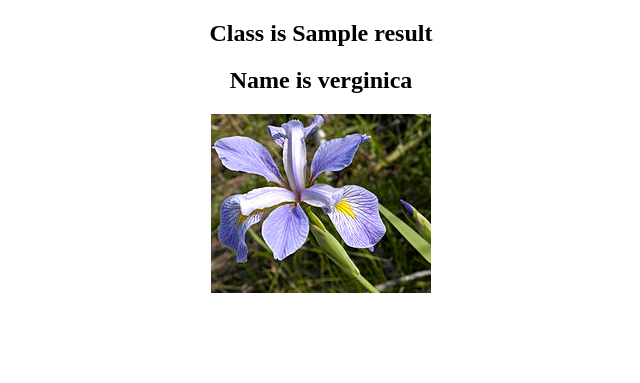
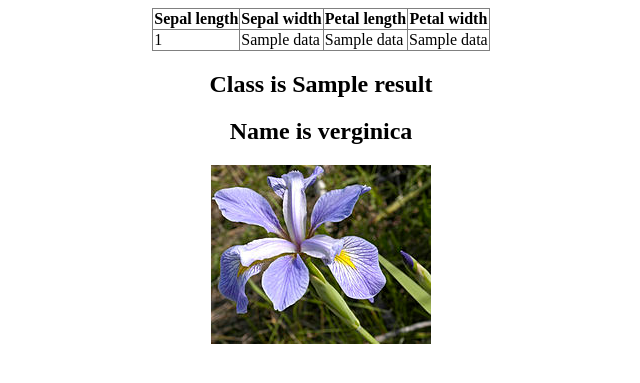
Before and after one commit to neelamdwi/irisclassifer, a Flask app: template application/templates/prediction.html in a window 1280 px wide. Shown: the top 383 px of the page, without its empty margins (319-959 px from the left). Run offline with Flask 2, Linux system fonts and the light colour scheme; the template is opened without the code that fills it: most values are stand-ins (such as "Sample title", 1, 10 or a date in 2020).

Commit message:
Some formatting

```diff
--- a/application/routes.py
+++ b/application/routes.py
@@ -17,7 +17,6 @@ def index():
 
 @app.route("/irisclassify", methods=['GET', 'POST'])
 def irisclassify():
-    username = request.form.get('username')
 
     sepallength = request.form.get("sepallength")
     sepalwidth = request.form.get("sepalwidth")
@@ -38,4 +37,4 @@ def irisclassify():
 #    return classification_report(y_test, rfc.predict(X_test))
 
     result = rfc.predict(data)
-    return render_template("prediction.html", result=result)
+    return render_template("prediction.html", result=result, data=data)
--- a/application/templates/prediction.html
+++ b/application/templates/prediction.html
@@ -5,6 +5,22 @@
  </head>
 <body>
     <div align = "center">
+        <table border="1" style="border-collapse:collapse;">
+            <tr>
+                <th>Sepal length</th>
+                <th>Sepal width</th>
+                <th>Petal length</th>
+                <th>Petal width</th>
+            </tr>
+            <tr>
+                <td> {{ data[0][0]}} </td>
+                <td> {{ data[0][1]}} </td>
+                <td> {{ data[0][2]}} </td>
+                <td> {{ data[0][3]}} </td>
+        </tr>
+    </table>
+
+
         <h2>Class is {{ result }}</h2>
 
                 {% if result  == 0 %}
```
